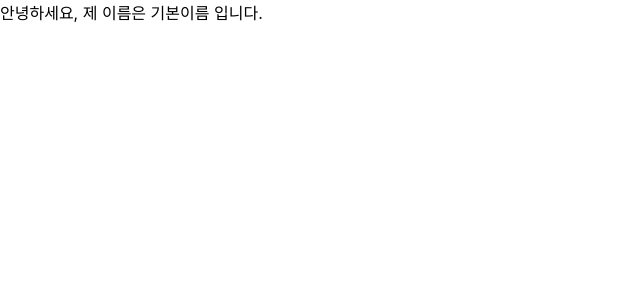
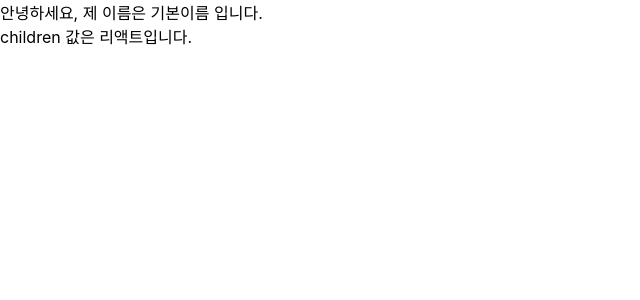
Before and after one commit to alszero/2023_React, a React (Create React App) app: page / in a window 1280 px wide. Shown: the top 300 px of the page, without its empty margins (0-640 px from the left). Built offline with nearby package versions, Linux system fonts and the light colour scheme.

Commit message:
children, props

```diff
--- a/src/App.js
+++ b/src/App.js
@@ -1,5 +1,5 @@
 import MyComponent from "./MyComponent";
 const App = () => {
-return <MyComponent />
+return <MyComponent>리액트</MyComponent>
 };
 export default App;
--- a/src/MyComponent.js
+++ b/src/MyComponent.js
@@ -1,7 +1,13 @@
 //MyComponent.js
 //function ---> =() => {}
 const MyComponent = props => {
-    return <div>안녕하세요, 제 이름은 {props.name} 입니다.</div>
+    return (
+        <div>
+        안녕하세요, 제 이름은 {props.name} 입니다. <br />
+        children 값은 {props.children}
+        입니다.
+    </div>
+    );
 };
 
 MyComponent.defaultProps = {
```
